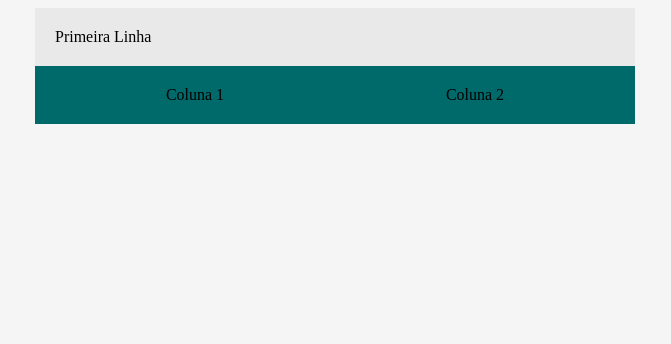
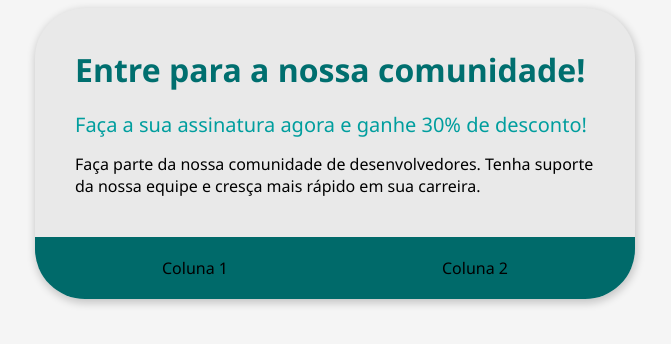
Before and after one commit to SantosGustavo12/BOOTCAMPDEVJR-MODULO2, a plain HTML site: page index.html in a window 1280 px wide. Shown: the whole page, without its empty margins (305-976 px from the left). Drawn offline with Linux system fonts and the light colour scheme.

Commit message:
closes 3# - criando o cabeçalho

```diff
--- a/index.html
+++ b/index.html
@@ -8,17 +8,22 @@
     <style>
         body {
             background-color: #F5F5F5;
+            font-family: 'Segoe UI', Tahoma, Geneva, Verdana, sans-serif;
         }
 
         .container {
             background-color: #E9E9E9;
             margin: auto;
 
-            width: 600px
+            width: 600px;
+
+            box-shadow: 1px 3px 8px 1px  rgba(0, 0, 0, 0.2);
+            border-radius: 50px;
+            overflow: hidden;
         }
 
         .header{
-            padding: 20px;
+            padding: 40px;
         }
 
         .flex-container {
@@ -27,6 +32,20 @@
             justify-content: space-around;
             padding: 20px
         }
+        .header-title {
+            color: #006F6F;
+            font-size: 32px;
+            font-weight: 700;
+            margin-bottom: 20px;
+        }
+
+        .header-subtitle{
+            color: #009e9e;
+            font-size: 20px;
+            font-weight: 500;
+            margin-bottom: 15px;
+        }
+
     </style>
 
 
@@ -34,7 +53,16 @@
 <body>
     <div class = "container">
         <div class = "header">
-            Primeira Linha
+            <div class = "header-title">
+                Entre para a nossa comunidade!
+            </div>
+            <div class = "header-subtitle">
+                Faça a sua assinatura agora e ganhe 30% de desconto!
+            </div>
+            <div>
+                Faça parte da nossa comunidade de desenvolvedores.
+                Tenha suporte da nossa equipe e cresça mais rápido em sua carreira.
+            </div>
         </div>
         <div class = "flex-container">
             <div>
```
